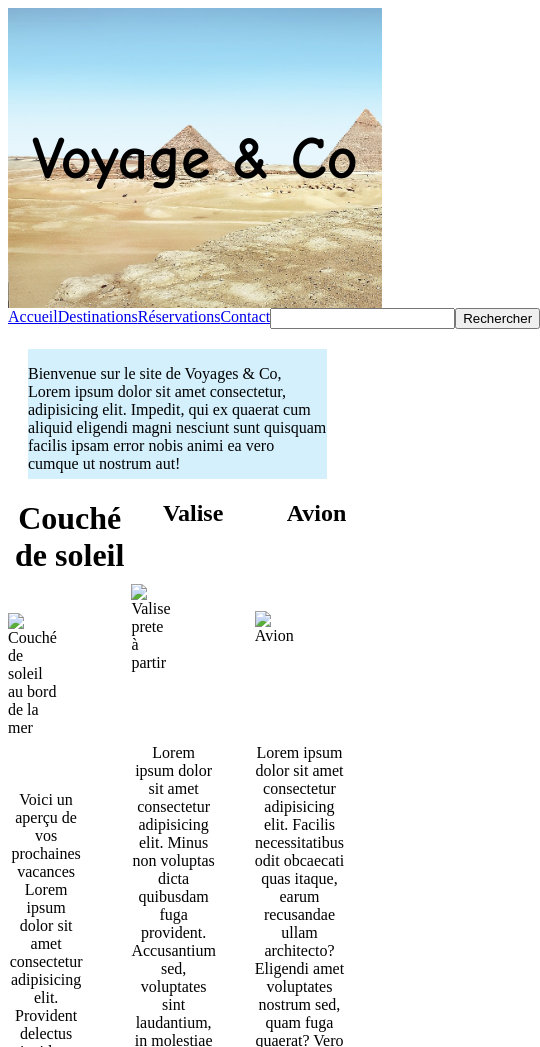
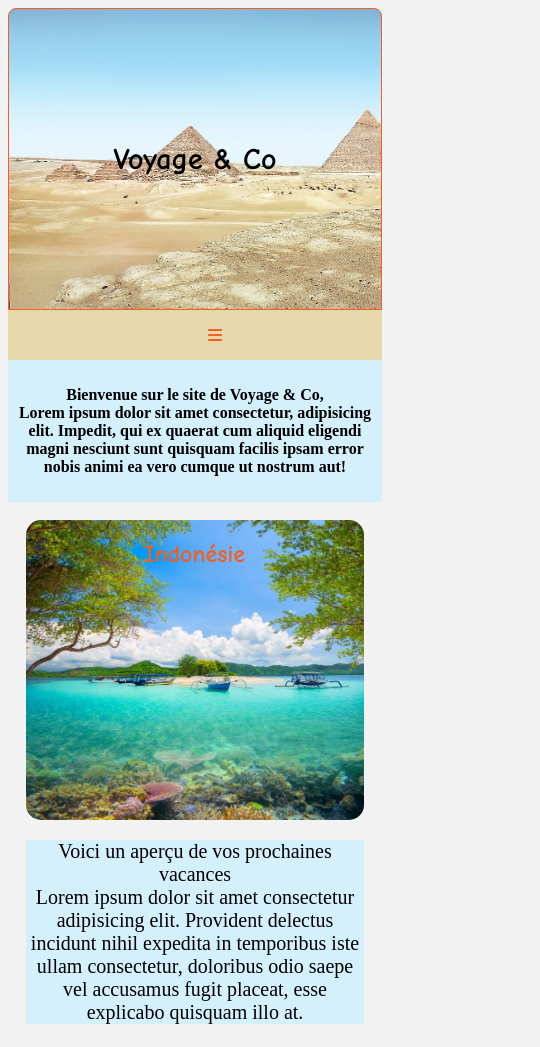
Before and after one commit to ThomasDevillepoix/Partie-3, a plain HTML site: page index.html in a window 390 px wide. Shown: the top 1047 px of the page, 540 px wide, since content can reach past the window. Drawn offline with Linux system fonts and the light colour scheme; files that its build step writes are made by us from their sources.

Commit message:
Site Voyage responsive

```diff
--- a/ASSETS/CSS/style.css
+++ b/ASSETS/CSS/style.css
@@ -1,56 +1,146 @@
+
+#Body{
+    background-color: #f2f2f2;
+}
 #BlocHead{
-    width: 100%;
+    /* Pas necessaire de mettre une largeur max car l'element header est automatiquement a 100% de l'affichage */
+    display: flex;
     height: 300px;
+    background-image: url(../Image/header.jpg);
     background-size: cover;
-    background-image: url(../Image/header.jpg);
+/* l'attribut justify-content sert à aligner horizontalement */
+    justify-content: center;
+/* l'attribut align-items sert à aligner verticalement */
+    align-items: center;
+    font-family:"Comic Sans MS", sans-serif;
+    font-size: 30px;
+    font-weight: bold;
+    border-style: solid;
+    border-color: #f25e23;
+    border-width: 1px;
+    border-top-right-radius: 8px;
+    border-top-left-radius: 8px;
+}
+#Nav{
+    height: 50px;
+    background-color: #e7d8ab ;
+    align-items: center;
+}
+nav ul li a{ /*pour cibler uniquement un element, les tapper dans l'ordre parent/enfant*/
+    color: #f25e23 ;
+    font-family: "Comic Sans MS", sans-serif;
+    text-decoration: none;
+}
+#ul {
     display: flex;
-    justify-content: center;
+    justify-content: space-around;
+    height: 50px;
     align-items: center;
-
+    list-style-type: none;
+    margin: 0;
 }
-#TitBlack{
-    color: #000000;
-    font-family:"Comic Sans MS", sans-serif;
-    font-size: 60px;
-    font-weight: bold;
-}
-#Nav {
-    display: flex;
-    justify-content: space-around
-}
-#Rech {
-    display: flex;
+input {
+    border-radius: 6px; /*Creer une bordure arrondie sur l'input, ici le boutton*/
+    text-align: center; /*Centrer le text du placeholder*/
 }
 #BlocMax {
     display: flex;
 }
-#Text {
+#blocText{
     display: flex;
+    justify-content: center;
     background-color: #d4f0fc ;
-    max-width: 80%;
-    height: 130px;
-    margin: 20px;
-    justify-content: center;
+    padding: 10px;
+    text-align: center;
+    font-weight: bold;
 }
 .BlocPhoto {
     display: flex;
-    flex-wrap: wrap;
-    width: 33%;
+    justify-content: space-between;
     flex-direction: column;
+    box-sizing: border-box;
+    margin-top: 12px;
+    padding: 3px;
+    margin: 15px;
 }
-.TitImg {
+h2 {
+    color: #f25e23;
+    font-family: "Comic Sans MS", sans-serif;
+}
+#TitImg1 {
     text-align: center;
-    margin: 1px;
+    margin-bottom: 1px;
 }
-.img {
-    display: flex;
-    height: 200px;
-    width: 33%;
-    align-items: center;
+#TitImg2 {
+    text-align: center;
+    margin-bottom: 1px;
+}
+#TitImg3 {
+    text-align: center;
+    margin-bottom: 1px;
+}
+#img1 { /* Inserer l'image en fond dans CSS plutot qu'en image dans l'HTML */
+    background-image: url(../Image/indonesie.jpg); /* Inserer une image dans CSS lorsque c'est une image de fond */
+    background-size: cover; /* Fond de l'image qui va combler tout le bloc */
+    background-repeat: no-repeat;  /*Pour ne pas que l'image se clone pour combler du blanc*/
+    height: 300px;
+    width: 100%;
+    justify-content: center;
+    border-radius: 15px;
+}
+#img2 {
+    background-image: url(../Image/borabora.jpg);
     background-size: cover;
+    background-repeat: no-repeat;
+    height: 300px;
+    width: 100%;
+    justify-content: center;
+    border-radius: 15px;
+}
+#img3 {
+    background-image: url(../Image/avion.jpg);
+    background-size: cover;
+    background-repeat: no-repeat;
+    height: 300px;
+    width: 100%;
+    justify-content: center;
+    border-radius: 15px;
 }
 .Desc {
-    max-width: 40%;
+    width: 100%;
     display: flex;
     text-align: center;
+    font-size: 20px;
+    background-color: #d4f0fc;
 }
+#MenuBurger {
+    color: #f25e23;
+    display: none;
+}
+/* Créer une animation au passage de souris : souligner */
+li{display:inline-block;min-width:10px;}
+li a {
+    text-decoration:none;
+    line-height: 20px;
+    text-align: center;
+    color: #f25e23;
+    text-transform: uppercase;
+}
+li a:after {
+    content: '';
+    display: block;
+    margin: auto;
+    height: 3px;
+    width: 0;
+    background: transparent;
+    transition: width .5s ease, background-color .5s ease;
+}
+li a:hover:after {
+    width: 90%;
+    background: #f25e23;
+}
+#menu{
+    float: left;
+    font-family: "Comic sans MS", sans-serif;
+    font-size: 33px;
+}
--- /dev/null
+++ b/ASSETS/CSS/style2.css
@@ -0,0 +1,15 @@
+@media screen and (max-width: 480px) /* on reprend les id et classes de la feuille CSS normale et on change les parametres pour qu'ils soient responsive */
+{
+#BlocMax {
+    flex-direction: column;
+}
+#MenuBurger {
+    display: flex;
+    color: #f25e23;
+}
+.NavBar {
+    display: none;
+}
+#BlocHead {
+    font-size: 15px;
+}
--- a/index.html
+++ b/index.html
@@ -2,43 +2,44 @@
 <html lang="fr" dir="ltr">
     <head>
         <meta charset="UTF-8">
-        <meta name="viewport" content="width=device-width, initial-scale=1.0">
+        <meta name="viewport" content="width=device-width, initial-scale=1.0"> <!--meta utilisée pour le responsive-->
         <link rel="stylesheet" href="ASSETS/CSS/style.css">
-        <title>CSS Responsive</title>
+        <link rel="stylesheet" href="../Partie4/ASSETS/CSS/style2.css">
+        <script src="https://kit.fontawesome.com/fe6dad5f6a.js" crossorigin="anonymous"></script>
+        <title>Voyage & Co</title> <!--Titre visible sur l'onglet-->
     </head>
-    <body>
-        <header id="BlocHead">
-            <h1 id="TitBlack">Voyage & Co</h1>
+    <body id="Body">
+        <header id="BlocHead"> <!--Balise header, inserer le titre dedans / permet de ne changer que les attributs du header ( sera effectif sur ce qu'il y a dedans, ici le titre )-->
+            <h1>Voyage & Co</h1>
         </header>
-        <nav id="Nav">
-            <a  href="url Page accueil">Accueil</a>
-            <a  href="url Page Destinations">Destinations</a>
-            <a  href="url page reservations">Réservations</a>
-            <a  href="url page contact">Contact</a>
-            <div id="Rech">
-                <input type="search"name="Rechercher"id="Rechercher">
-                <label for="Rechercher"></label>
-                <input type="button" value="Rechercher"name="Rechercher"id="Rechercher">
-            </div>
+        <nav id="Nav"> <!--Balise de creation de barre de navigation-->
+            <ul id="ul">
+                <li class="NavBar"><a  href="url Page accueil">Accueil</a></li>
+                <li class="NavBar"><a  href="url Page Destinations">Destinations</a></li>
+                <li class="NavBar"><a  href="url page reservations">Réservations</a></li>
+                <li class="NavBar"><a  href="url page contact">Contact</a></li>
+                <li class="NavBar"><form action="#" method="GET">
+                    <label for="Rechercher"></label >
+                    <input type="search"name="search"placeholder="Recherche">
+                    <input type="submit" value="Rechercher"name="Button"id="Rechercher"></form></li>
+                <li id="MenuBurger"><i class="fas fa-bars" ></i></li>
+            </ul>
         </nav>
-            <div id="Text"> <p>Bienvenue sur le site de Voyages & Co, <br> Lorem ipsum dolor sit amet consectetur, adipisicing elit. Impedit, qui ex quaerat cum aliquid eligendi magni nesciunt sunt quisquam facilis ipsam error nobis animi ea vero cumque ut nostrum aut!</p></div>
+            <div id="blocText"> <p id="Text">Bienvenue sur le site de Voyage & Co, <br> Lorem ipsum dolor sit amet consectetur, adipisicing elit. Impedit, qui ex quaerat cum aliquid eligendi magni nesciunt sunt quisquam facilis ipsam error nobis animi ea vero cumque ut nostrum aut!</p></div>
             <div id="BlocMax">
                 <div class="BlocPhoto">
-                    <div><h1 class="TitImg">Couché de soleil</h1></div>
-                    <div class="img"><img src="../Partie4/ASSETS/Image/voyage.jpg" alt="Couché de soleil au bord de la mer" title="Couché de soleil" ></div>
+                    <div id="img1"><h2 id="TitImg1">Indonésie</h2></div>
                     <div><p class="Desc">Voici un aperçu de vos prochaines vacances <br> Lorem ipsum dolor sit amet consectetur adipisicing elit. Provident delectus incidunt nihil expedita in temporibus iste ullam consectetur, doloribus odio saepe vel accusamus fugit placeat, esse explicabo quisquam illo at. </p></div>
                 </div>
                 <div class="BlocPhoto">
-                    <div><h2 class="TitImg">Valise</h2></div>
-                    <div class="img"><img src="../Partie4/ASSETS/Image/valise.jpg" alt="Valise prete à partir" title="Valise"></div>
+                    <div id="img2"><h2 id="TitImg2">Bora-Bora</h2></div>
                     <div><p class="Desc">Lorem ipsum dolor sit amet consectetur adipisicing elit. Minus non voluptas dicta quibusdam fuga provident. Accusantium sed, voluptates sint laudantium, in molestiae fugit quisquam voluptatem delectus, voluptas veniam dolorum amet?</p></div>
                 </div>
                 <div class="BlocPhoto">
-                    <div><h2 class="TitImg">Avion</h2></div>
-                    <div class="img"><img src="../Partie4/ASSETS/Image/avion.jpg" alt="Avion" title="Avion"></div>
+
+                    <div id="img3"><h2 id="TitImg3">Week-end en amoureux</h2></div>
                     <div><p class="Desc">Lorem ipsum dolor sit amet consectetur adipisicing elit. Facilis necessitatibus odit obcaecati quas itaque, earum recusandae ullam architecto? Eligendi amet voluptates nostrum sed, quam fuga quaerat? Vero quam ea consequuntur.</p></div>
                 </div>
-
             </div>
     </body>
 </html>
```
Also changed, not shown: ASSETS/Image/borabora.jpg (added), ASSETS/Image/indonesie.jpg (added).
